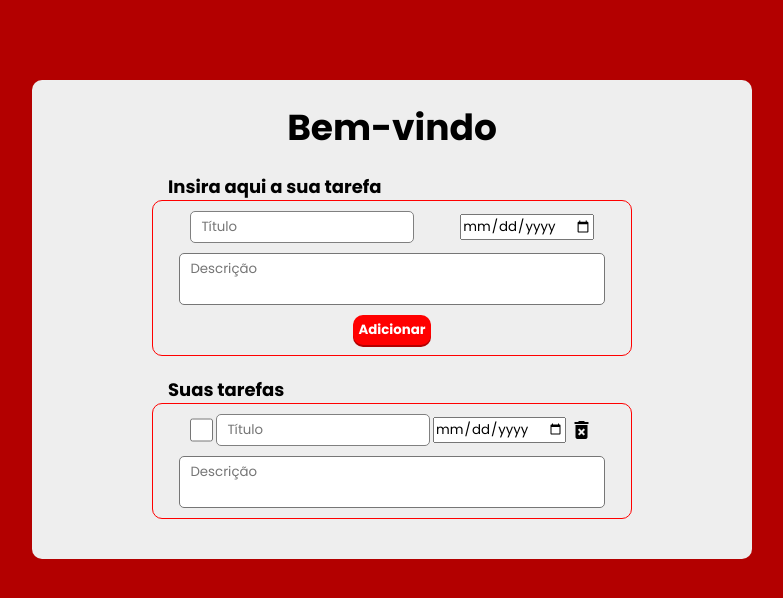
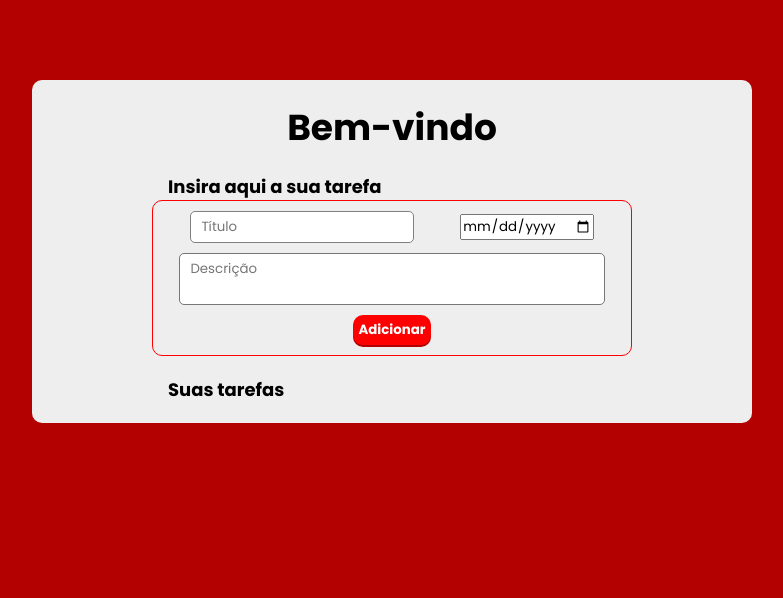
Before and after one commit to vinifoliv/to-do-list, a React (Create React App) app in the folder client/: page / in a window 1280 px wide. Shown: the top 598 px of the page, without its empty margins (248-1031 px from the left). Built offline with nearby package versions, Linux system fonts and the light colour scheme.

Commit message:
Consulta de todas as tarefas a um usuário está pronta.

```diff
--- a/client/src/App.jsx
+++ b/client/src/App.jsx
@@ -2,7 +2,9 @@ import './App.css';
 import Formulario from './components/Formulario';
 import Tarefa from './components/Tarefa';
 
-function App() {
+const DOMAIN = 'http://localhost:9000';
+
+ function App() {
   return (
     <div className="card">
       <h1 className="titulo-app">Bem-vindo</h1> <br />
@@ -11,9 +13,32 @@ function App() {
       <Formulario />
 
       <h3>Suas tarefas</h3>
-      <Tarefa />
+      {/* {
+        tarefas !== undefined ?
+          tarefas.map((tarefa) => <Tarefa dados={ tarefa }/>) :
+            <h4>Você ainda não possui tarefas</h4>
+      } */}
     </div>
   );
 }
 
+async function consultarTarefas() {
+  let tarefas = [];
+
+  fetch(DOMAIN + '/consultar-tarefas')
+  .then((response) => {
+    if (!response.ok) throw new Error('Falha na requisição');
+
+    return response.json();
+  })
+  .then((data) => {
+    tarefas = data;
+  })
+  .catch((error) => {
+    alert('Erro ao consultar suas tarefas: ' + error);
+  });
+
+  return tarefas;
+}
+
 export default App;
--- a/client/src/components/Formulario.jsx
+++ b/client/src/components/Formulario.jsx
@@ -34,8 +34,6 @@ const adicionarTarefa = async () => {
         body: JSON.stringify(tarefa)
     }
 
-    alert(DOMAIN + '/adicionar-tarefa');
-
     // Requisicao para a API
     fetch(DOMAIN + '/adicionar-tarefa', options)
     .then((response) => {
@@ -58,11 +56,10 @@ const adicionarTarefa = async () => {
     let descricao = document.getElementById('descricao').value;
 
     if ((titulo === '' || titulo === null) ||
-        (data === '' || data === null) ||
-        (descricao === '' || data === null)) {
+        (data === '' || data === null)) {
           alert('Preencha todos os campos!');
           return null;
-        }
+    }
 
     return {
         titulo: titulo,
--- a/client/src/components/Tarefa.jsx
+++ b/client/src/components/Tarefa.jsx
@@ -1,15 +1,15 @@
 import './Tarefa.css';
 
-export default function Tarefa() {
+export default function Tarefa(props) {
     return (
-        <div className="tarefa">
+        <div className="tarefa" id={ props.dados['id'] }>
             <div className='dados-tarefa'>
                 <input type="checkbox" className="checkbox" /> &nbsp;
-                <input type="text" className="titulo-tarefa" placeholder="Título" /> &nbsp;
-                <input type="date" className="data" /> &nbsp;
+                <input type="text" className="titulo-tarefa"value={ props.dados['titulo'] }/> &nbsp;
+                <input type="date" className="data" value={ props.dados['vencimento'] }/> &nbsp;
                 <span className="material-icons">delete_forever</span> <br />
             </div>
-            <textarea className="descricao" placeholder='Descrição'></textarea>
+            <textarea className="descricao">{ props.dados['descricao'] }</textarea>
         </div>
     );
 }
```
Also changed, not shown: 2 other files (tests, documents, lock files or other folders).
